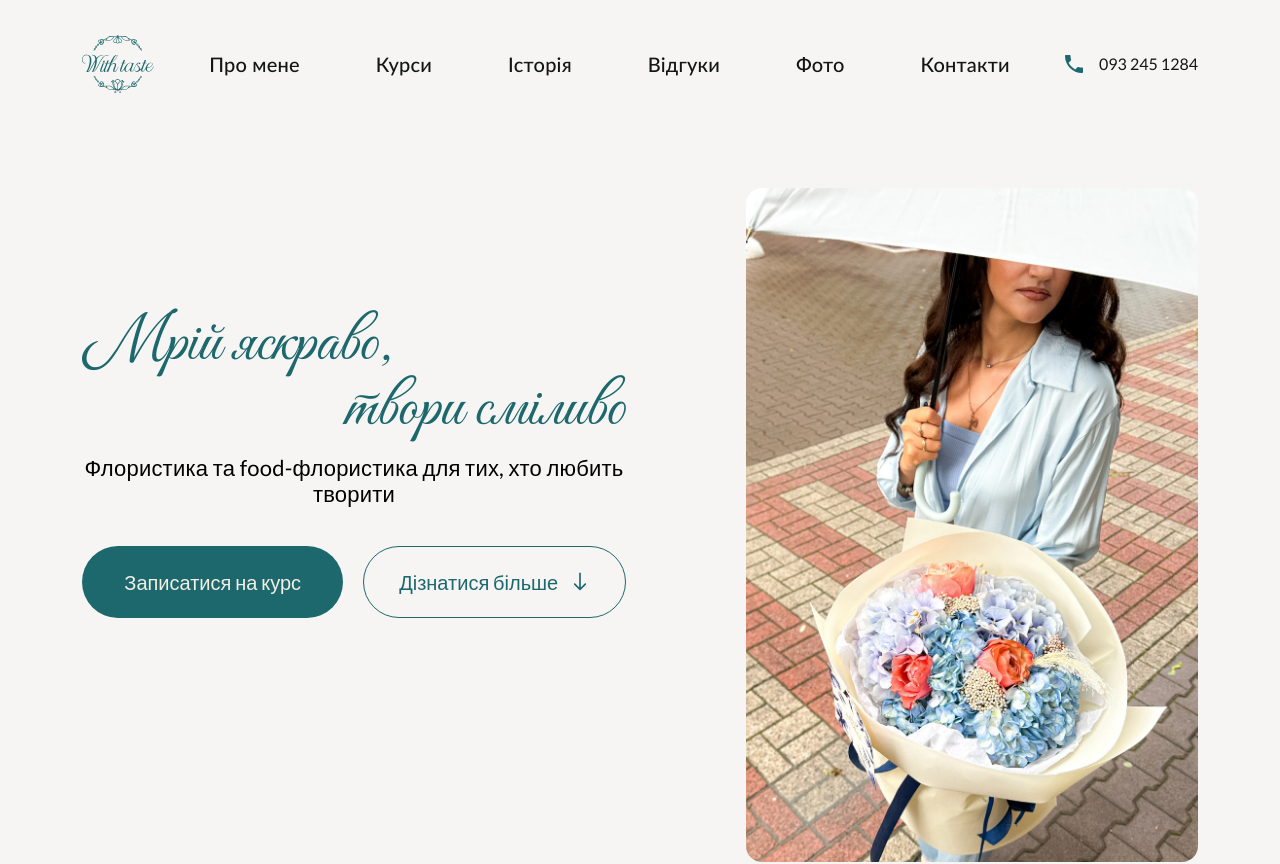
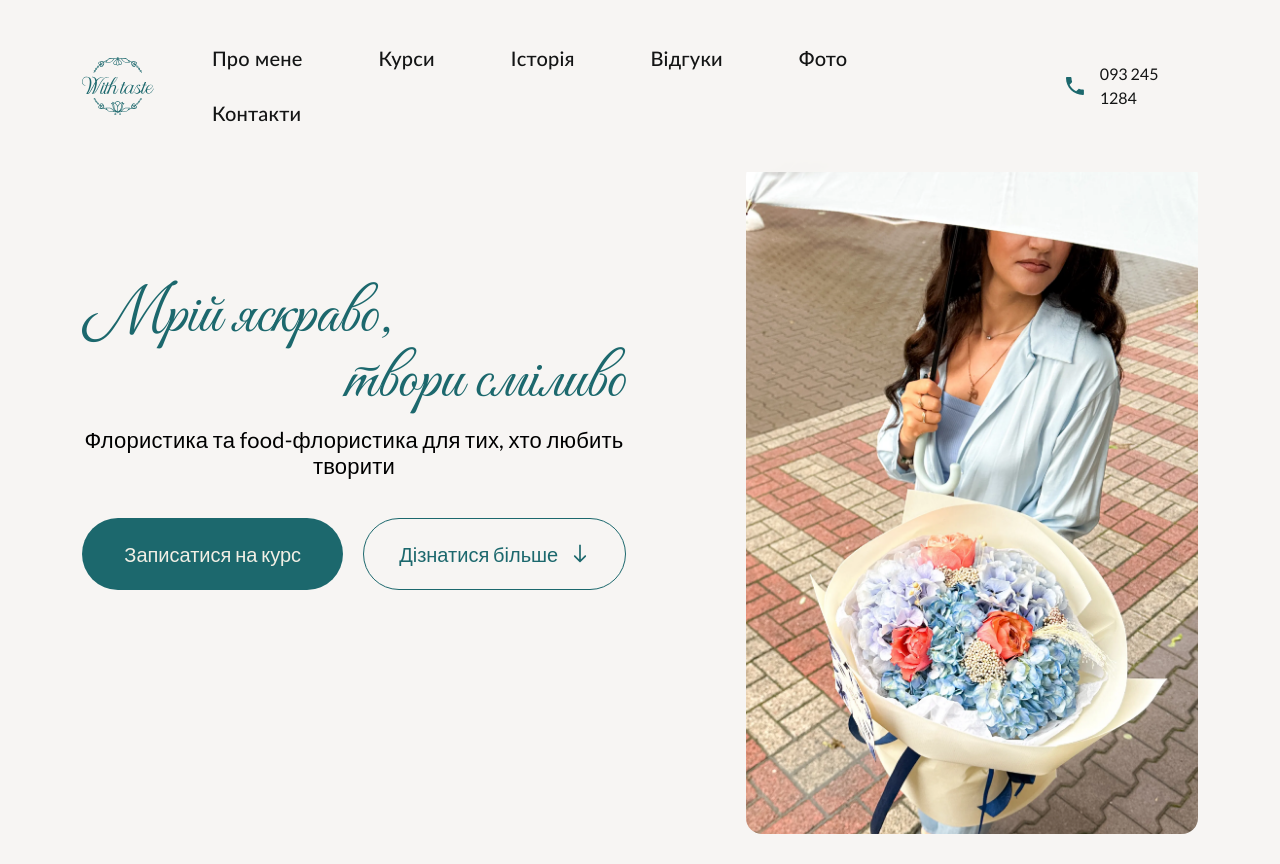
Before and after one commit to 7flowsstudio/floristics_agency, a Next.js app: page / in a window 1280 px wide. Shown: the top 864 px of the page. Built offline with nearby package versions, Linux system fonts and the light colour scheme.

Commit message:
fix(header): add adaprive, active styles, change Logo component, update paddings

```diff
--- a/src/app/not-found.tsx
+++ b/src/app/not-found.tsx
@@ -7,7 +7,7 @@ export default function NotFound() {
     <div className="min-h-screen flex items-center justify-center">
       <Container>
         <div className="flex flex-col items-center gap-6">
-          <Logo variant="black" size="lg" />
+          <Logo variant="black" className='w-18 h-14.5 md:w-49 md:h-39.5' />
 
           <h1 className="text-4xl font-serif">404</h1>
 
--- a/src/components/layout/Header.tsx
+++ b/src/components/layout/Header.tsx
@@ -1,5 +1,6 @@
 'use client';
 import { usePathname } from 'next/navigation';
+import { useEffect } from 'react';
 import Container from './Container';
 import Logo from './Logo';
 import NavLink from '../navigation/NavLink';
@@ -11,26 +12,59 @@ const Header = () => {
   const pathname = usePathname();
   const isHome = pathname === '/';
 
+  const logoSize = 'w-[72px] h-[58px]';
+
   const { isOpen, toggle, close } = useMobileMenu();
+
+  useEffect(() => {
+    document.body.classList.toggle('overflow-hidden', isOpen);
+
+    return () => {
+      document.body.classList.remove('overflow-hidden');
+    };
+  }, [isOpen]);
+
   return (
     <>
-      <header className="w-full py-8.75 bg-background">
+      <header
+        className={`fixed top-0 left-0 right-0 z-50 w-full md:py-6 lg:py-8.75 bg-background/95 backdrop-blur-sm transition-transform duration-300 ${
+          isOpen ? '-translate-y-full md:translate-y-0' : 'translate-y-0'
+        }`}
+      >
         <Container>
-          <div className="hidden md:flex items-center justify-between">
-            <Logo variant={isHome ? 'primary' : 'black'} size="sm" />
+          <div className="hidden md:flex flex-col items-center gap-4 lg:gap-6 xl:flex-row xl:justify-between xl:items-center">
+            <div className="flex justify-center xl:justify-start">
+              <Logo
+                variant={isHome ? 'primary' : 'black'}
+                className={logoSize}
+              />
+            </div>
 
-            <nav className="flex gap-2">
-              <NavLink href="/about">Про мене</NavLink>
-              <NavLink href="/courses">Курси</NavLink>
-              <NavLink href="/history"> Iсторія</NavLink>
-              <NavLink href="/reviews">Відгуки</NavLink>
-              <NavLink href="/photos">Фото</NavLink>
-              <NavLink href="/contacts">Контакти</NavLink>
+            <nav className="flex flex-wrap justify-center xl:justify-start gap-1 md:gap-2 lg:gap-2">
+              <NavLink href="/about" className="px-2 md:px-3 lg:px-8.5">
+                Про мене
+              </NavLink>
+              <NavLink href="/courses" className="px-2 md:px-3 lg:px-8.5">
+                Курси
+              </NavLink>
+              <NavLink href="/history" className="px-2 md:px-3 lg:px-8.5">
+                {' '}
+                Iсторія
+              </NavLink>
+              <NavLink href="/reviews" className="px-2 md:px-3 lg:px-8.5">
+                Відгуки
+              </NavLink>
+              <NavLink href="/photos" className="px-2 md:px-3 lg:px-8.5">
+                Фото
+              </NavLink>
+              <NavLink href="/contacts" className="px-2 md:px-3 lg:px-8.5">
+                Контакти
+              </NavLink>
             </nav>
 
             <a
               href="tel:+380932451284"
-              className="text-black flex items-center gap-4"
+              className="text-black hidden xl:flex items-center gap-2 md:gap-3 lg:gap-4"
             >
               <svg
                 width="18"
@@ -48,7 +82,7 @@ const Header = () => {
             </a>
           </div>
 
-          <div className="flex md:hidden items-center justify-center relative pt-3 pb-10">
+          <div className="flex md:hidden items-center justify-between relative py-3">
             {!isHome && (
               <button
                 onClick={() => window.history.back()}
@@ -74,8 +108,7 @@ const Header = () => {
 
             <Logo
               variant={isHome ? 'brown' : 'black'}
-              size="sm"
-              className="absolute left-1/2 transform -translate-x-1/2"
+              className={`${logoSize} absolute left-1/2 -translate-x-1/2`}
             />
             <HamburgerButton
               isOpen={isOpen}
--- a/src/components/layout/Logo.tsx
+++ b/src/components/layout/Logo.tsx
@@ -3,11 +3,9 @@ import Image from 'next/image';
 import clsx from 'clsx';
 
 type LogoVariant = 'primary' | 'black' | 'brown';
-type LogoSize = 'sm' | 'lg';
 
 type LogoProps = {
   variant?: LogoVariant;
-  size?: LogoSize;
   className?: string;
 };
 
@@ -17,19 +15,14 @@ const logoMap: Record<LogoVariant, string> = {
   brown: '/logo-brown.svg',
 };
 
-const sizeMap: Record<LogoSize, { width: number; height: number }> = {
-  sm: { width: 72, height: 58 },
-  lg: { width: 196, height: 158 },
-};
-
-const Logo = ({ variant = 'primary', size = 'sm', className }: LogoProps) => {
+const Logo = ({ variant = 'primary', className }: LogoProps) => {
   return (
-    <Link href="/" className={clsx('inline-block', className)}>
+    <Link href="/" className={clsx('relative inline-block', className)}>
       <Image
         src={logoMap[variant]}
         alt="Agency Floristics logo"
-        width={sizeMap[size].width}
-        height={sizeMap[size].height}
+        fill
+        className="object-contain"
         priority
       />
     </Link>
--- a/src/components/navigation/NavLink.tsx
+++ b/src/components/navigation/NavLink.tsx
@@ -1,5 +1,4 @@
 'use client';
-
 import Link from 'next/link';
 import { usePathname } from 'next/navigation';
 import clsx from 'clsx';
@@ -18,11 +17,12 @@ const NavLink = ({ href, children, className }: Props) => {
     <Link
       href={href}
       className={clsx(
-        'transition-colors px-8.5 py-2 text-center justify-start text-black text-xl font-medium font-primary tracking-[0.2px] leading-normal',
+        'transition-colors px-8.5 py-2 text-xl font-medium font-primary tracking-[0.2px] leading-normal',
+        'border-b',
         isActive
-          ? 'text-primaryActive border-b border-primaryActive'
-          : 'text-black hover:text-primary',
-        className
+          ? 'text-primary border-primary active:text-primaryActive active:border-primaryActive'
+          : 'text-black border-transparent hover:text-primary active:text-primaryActive active:border-primaryActive',
+        className,
       )}
     >
       {children}
--- a/src/components/sections/Hero.tsx
+++ b/src/components/sections/Hero.tsx
@@ -14,7 +14,7 @@ const Hero = () => {
   md:bg-none
   [@media(max-width:767px)]:h-[90vh]
   w-full
-  pt-[40px] md:pt-[60px]
+  pt-[120px] md:pt-[140px] lg:pt-[160px]
   "
     >
       <Container>
```
